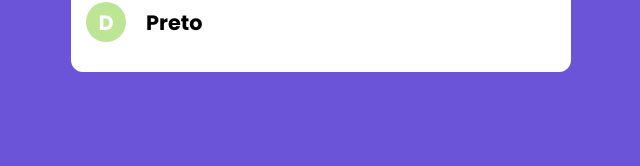
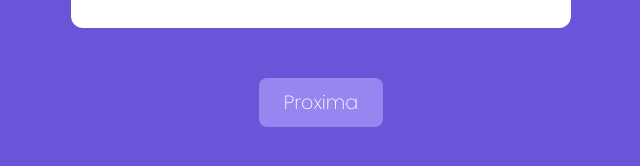
Before and after one commit to pabloaraujo22/quiz, a Next.js app: page / in a window 1280 px wide. Shown: the part 608-774 px from the top of the page, without its empty margins (319-959 px from the left). Built offline with nearby package versions, Linux system fonts and the light colour scheme.

Commit message:
Componente Botao

```diff
--- /dev/null
+++ b/components/Botao.tsx
@@ -0,0 +1,26 @@
+import Link from 'next/link';
+import styles from '../styles/Botao.module.css';
+
+interface BotaoProps {
+    href?: string;
+    texto: string;
+    onClick?: (e: any) => void;
+}
+
+export default function Botao(props: BotaoProps) {
+    const renderizarBotao = () => {
+        return (
+            <button className={styles.botao} onClick={props.onClick}>
+                {props.texto}
+            </button>
+        );
+    };
+
+    return props.href ? (
+        <Link href={props.href} passHref>
+            {renderizarBotao()}
+        </Link>
+    ) : (
+        renderizarBotao()
+    );
+}
--- a/pages/index.tsx
+++ b/pages/index.tsx
@@ -1,4 +1,5 @@
 import { useEffect, useRef, useState } from 'react';
+import Botao from '../components/Botao';
 import Questao from '../components/Questao';
 import QuestaoModel from '../model/questao';
 import RespostaModel from '../model/resposta';
@@ -33,6 +34,7 @@ export default function Home() {
                 display: 'flex',
                 height: '100vh',
                 justifyContent: 'center',
+                flexDirection: 'column',
                 alignItems: 'center',
             }}
         >
@@ -42,6 +44,7 @@ export default function Home() {
                 respostaFornecida={respostaFornecida}
                 tempoEsgotado={tempoEsgotado}
             />
+            <Botao texto="Proxima" href="/resultado" />
         </div>
     );
 }
--- /dev/null
+++ b/pages/resultado.tsx
@@ -0,0 +1,3 @@
+export default function Resultado(props) {
+    return <h1>Resultado</h1>;
+}
--- /dev/null
+++ b/styles/Botao.module.css
@@ -0,0 +1,10 @@
+.botao{
+    color: #fff;
+    border-radius: 8px;
+    font-weight: 200;
+    font-size: 1.2rem;
+    border: none;
+    padding: 10px 25px;
+    margin-top: 40px;
+    background-color: #9885f0;
+}
```
